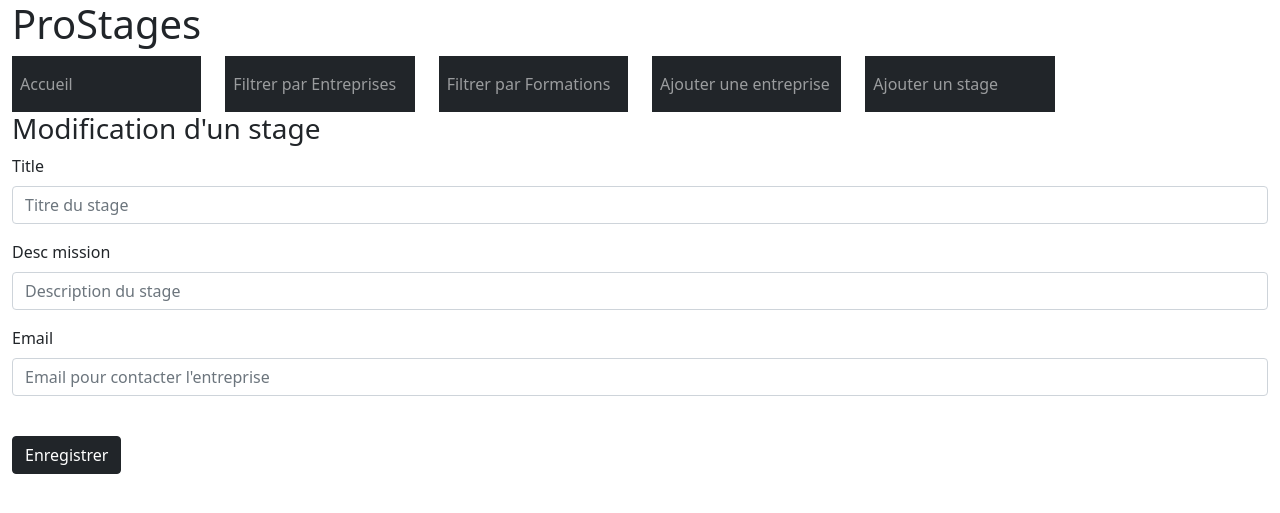
After one commit to ByLyZ/prosages, a Symfony app: template templates/stages/stageAjouter.html.twig in a window 1280 px wide. The commit adds this page. Shown: the top 513 px of the page. Run offline with Twig, Linux system fonts and the light colour scheme; the template is opened without the code that fills it, so the values that code supplies are empty; form fields are guessed from the names that the template uses; some libraries are stand-ins or nearby versions.

Commit message:
Début de la création d'un formulaire Ajout Stage

```diff
--- a/templates/base.html.twig
+++ b/templates/base.html.twig
@@ -36,7 +36,7 @@
         {% endblock %}
         {% block menu %}
         <div class="row">
-            <div class="col-md-3">
+            <div class="col-md-2">
                 <nav class="navbar navbar-expand-lg navbar-light bg-light navbar-dark bg-dark">
                     <div class="collapse navbar-collapse" id="bs-example-navbar-collapse-1">
                         <ul class="navbar-nav">
@@ -47,7 +47,7 @@
                     </div>
                 </nav>
             </div>
-            <div class="col-md-3">
+            <div class="col-md-2">
                 <nav class="navbar navbar-expand-lg navbar-light bg-light navbar-dark bg-dark">
                     <div class="collapse navbar-collapse" id="bs-example-navbar-collapse-1">
                         <ul class="navbar-nav">
@@ -58,7 +58,7 @@
                     </div>
                 </nav>
             </div>
-            <div class="col-md-3">
+            <div class="col-md-2">
                 <nav class="navbar navbar-expand-lg navbar-light bg-light navbar-dark bg-dark">
                     <div class="collapse navbar-collapse" id="bs-example-navbar-collapse-1">
                         <ul class="navbar-nav">
@@ -69,12 +69,23 @@
                     </div>
                 </nav>
             </div>
-            <div class="col-md-3">
+            <div class="col-md-2">
                 <nav class="navbar navbar-expand-lg navbar-light bg-light navbar-dark bg-dark">
                     <div class="collapse navbar-collapse" id="bs-example-navbar-collapse-1">
                         <ul class="navbar-nav">
                             <li class="nav-item active">
                                  <a class="nav-link" href="{{path('entreprises_ajouter')}}">Ajouter une entreprise</span></a>
+                            </li>
+                        </ul>
+                    </div>
+                </nav>
+            </div>
+            <div class="col-md-2">
+                <nav class="navbar navbar-expand-lg navbar-light bg-light navbar-dark bg-dark">
+                    <div class="collapse navbar-collapse" id="bs-example-navbar-collapse-1">
+                        <ul class="navbar-nav">
+                            <li class="nav-item active">
+                                 <a class="nav-link" href="{{path('stages_ajouter')}}">Ajouter un stage</span></a>
                             </li>
                         </ul>
                     </div>
--- /dev/null
+++ b/templates/stages/stageAjouter.html.twig
@@ -0,0 +1,24 @@
+{% extends 'base.html.twig' %}
+
+{% block titreContenu %}
+<div class="example-wrapper">
+{% if action == "ajouter" %}
+    <h3>Ajout d'un stage</h3>
+{% else %}
+    <h3>Modification d'un stage</h3>
+{% endif %}
+{% endblock %}
+{% block contenu %}
+{{ form_start(vueFormulaire) }}
+
+{{ form_row(vueFormulaire.title, {'attr' : {'placeholder' : "Titre du stage"}}) }}
+
+{{ form_row(vueFormulaire.descMission, {'attr' : {'placeholder' : "Description du stage"}}) }}
+
+{{ form_row(vueFormulaire.email, {'attr' : {'placeholder' : "Email pour contacter l'entreprise"}}) }}
+
+<br>
+<button type="submit" class="btn btn-dark">Enregistrer</button>
+
+{{ form_end(vueFormulaire) }}
+{% endblock %}
```
Also changed, not shown: src/Controller/StagesController.php (+25 -0 lines), src/Form/StageType.php (added, +29 -0 lines).
